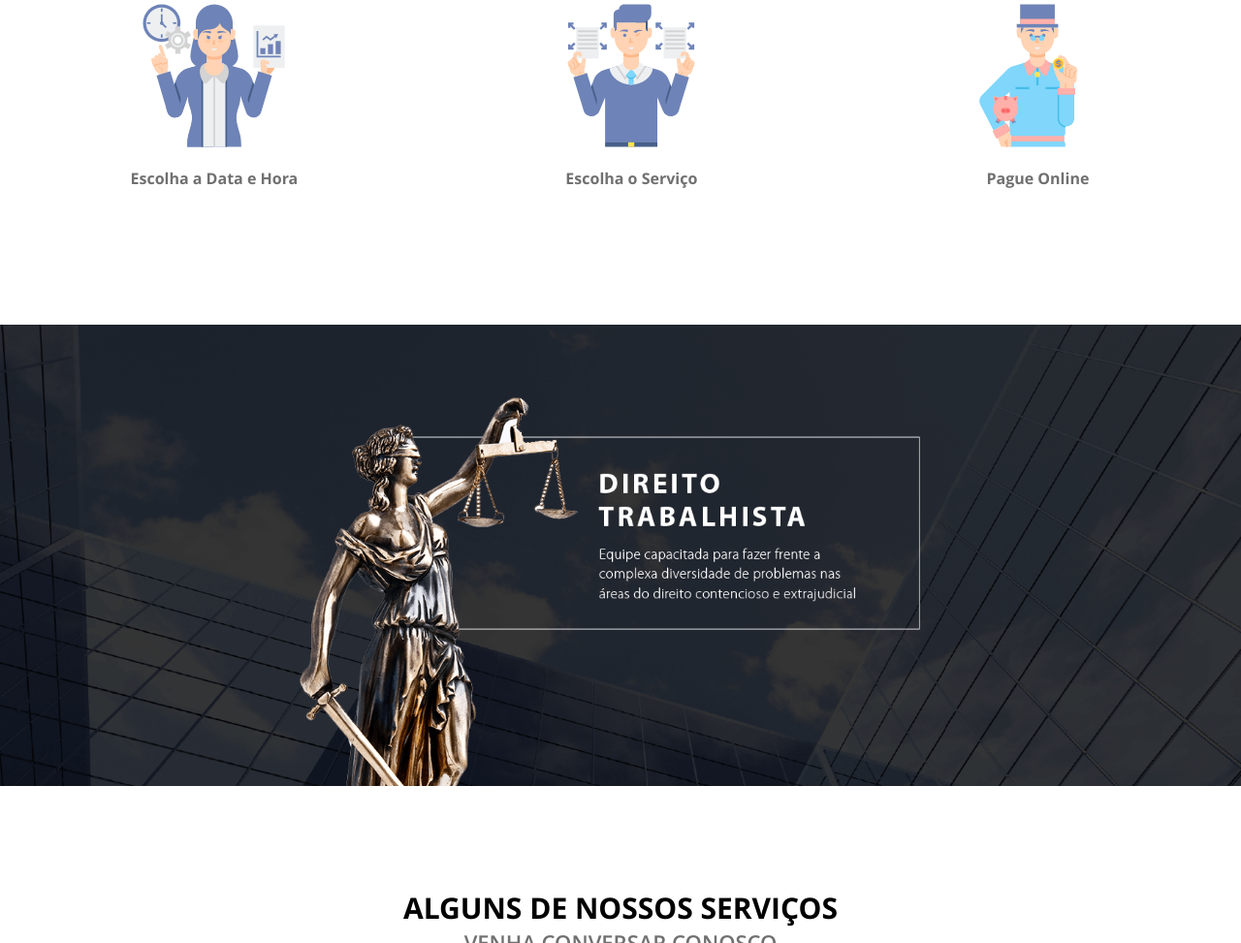
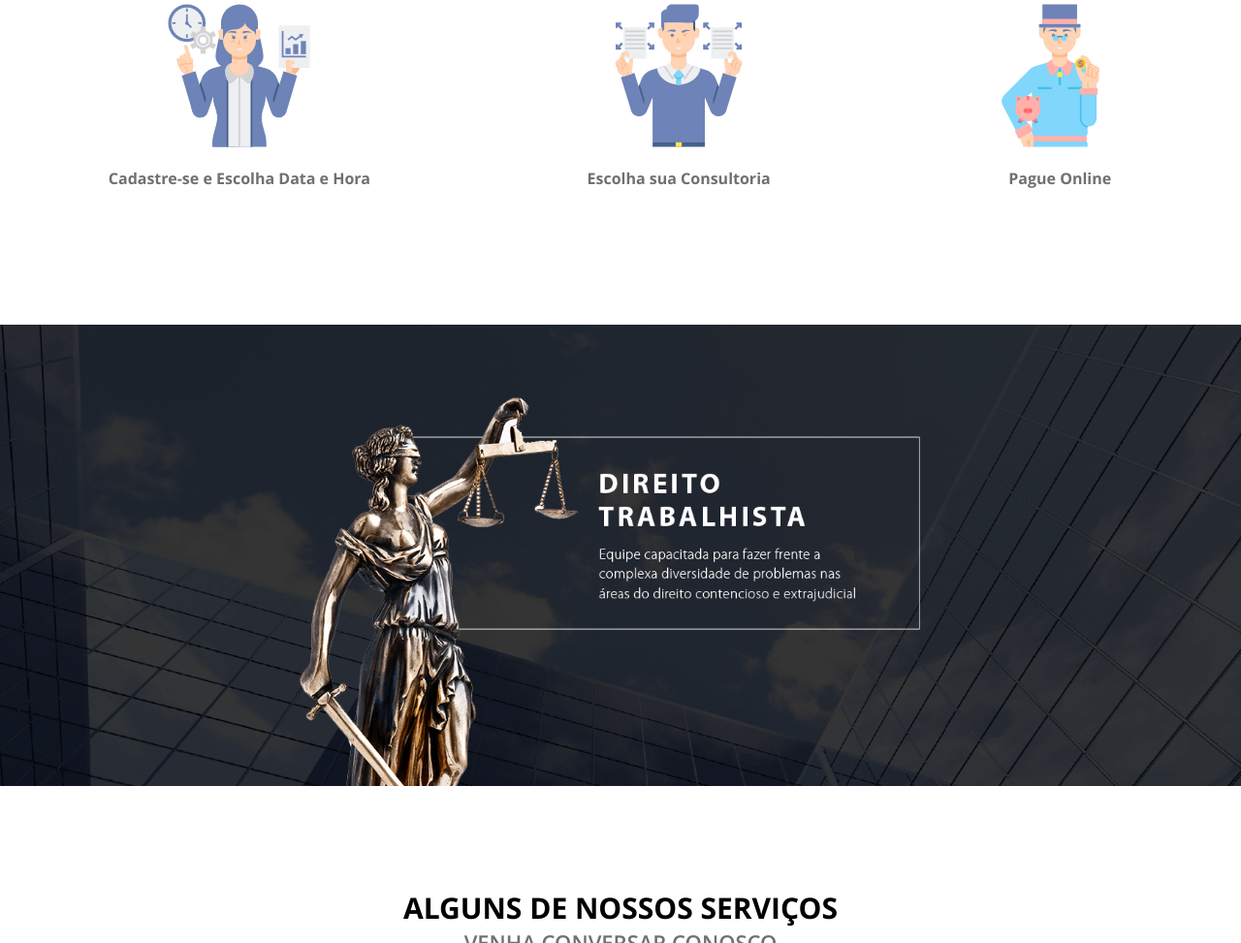
Before and after one commit to FabinhoFlauzino/projeto-individual-javascript, a website built with webpack: page public/index.html in a window 1280 px wide. Shown: the part 1073-2046 px from the top of the page at 97% size. Built offline with nearby package versions, Linux system fonts and the light colour scheme; some packages are replaced by stand-ins of ours; no server answers; files whose address does not match are found by name.

Commit message:
Ajuste na index

```diff
--- a/public/index.html
+++ b/public/index.html
@@ -114,12 +114,12 @@
                 <div class="icons">
                     <figure>
                         <img src="assets/images/calendar.svg" alt="Escolha a Data e Hora" />
-                        <figcaption>Escolha a Data e Hora</figcaption>
+                        <figcaption>Cadastre-se e Escolha Data e Hora</figcaption>
                     </figure>
 
                     <figure>
                         <img src="assets/images/tools.svg" alt="Escolha o Serviço" />
-                        <figcaption>Escolha o Serviço</figcaption>
+                        <figcaption>Escolha sua Consultoria</figcaption>
                     </figure>
 
                     <figure>
```
